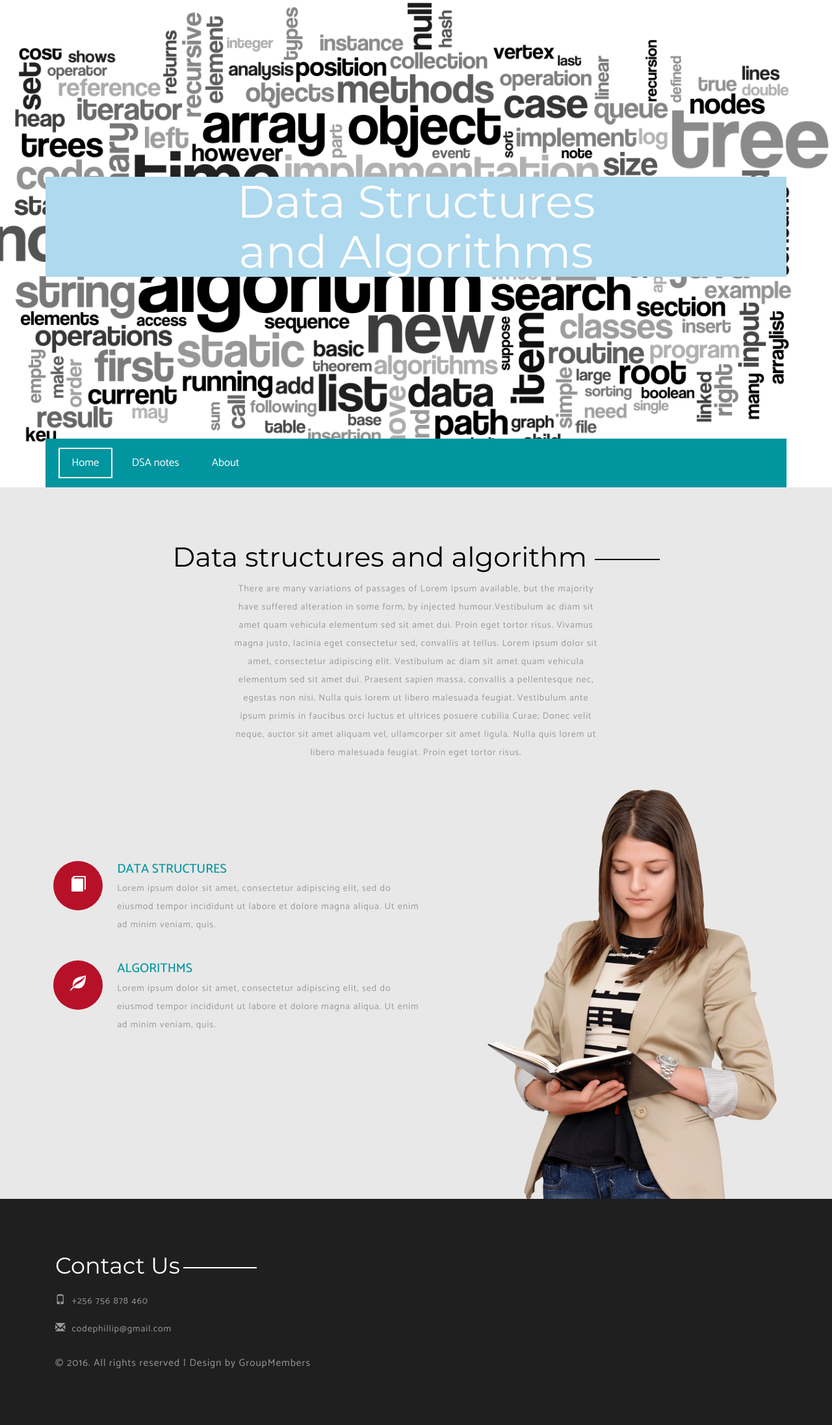
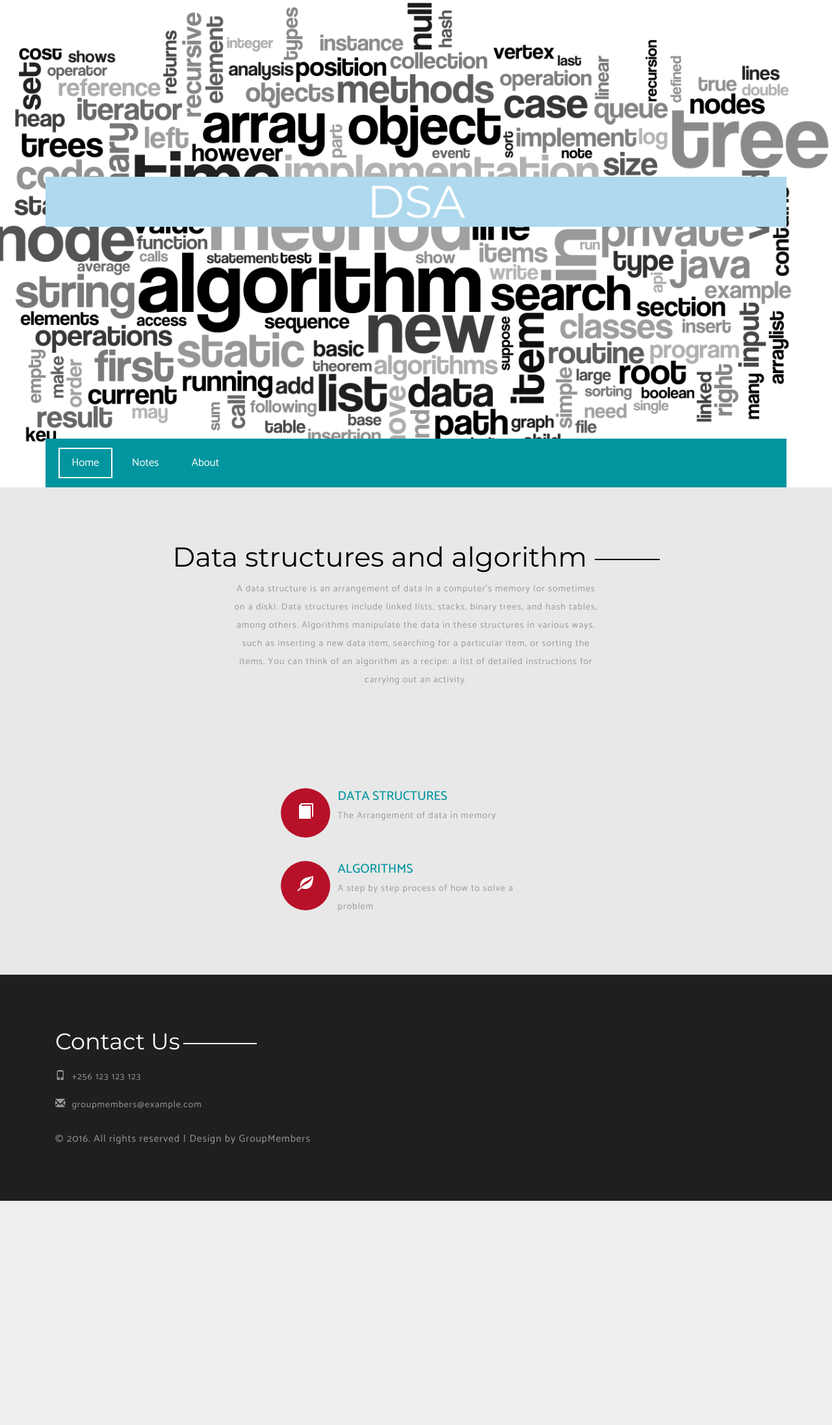
Before and after one commit to codephillip/dsa_work, a Django app: page / in a window 1280 px wide. Shown: the whole page at 65% size. After the commit the page ends 1848 px from the top, so only its background shows below. Run offline with Django 3.2, Linux system fonts and the light colour scheme; some libraries are stand-ins or nearby versions.

Commit message:
added content to index, positioned items

```diff
--- a/myapp/static/css/style.css
+++ b/myapp/static/css/style.css
@@ -2265,3 +2265,11 @@ div#bs-example-navbar-collapse-1 {
 .background-text {
     background-color: #afd9ee;
 }
+
+.dsa-margin {
+    margin-left: 350px;
+}
+
+.dsa-margin2 {
+    margin-left: 20px;
+}
--- a/templates/about.html
+++ b/templates/about.html
@@ -16,7 +16,7 @@
             <h3>Group Members</h3>
 
             {% for member in members %}
-                <div class=" test-grid-1">
+                <div class=" test-grid-1 dsa-margin">
                     <div class="col-md-6 test-wrapper">
                         <img src="{% static 'images/avatar5.png' %}" alt="" class="img-responsive">
                         <div class="test-grid">
--- a/templates/base.html
+++ b/templates/base.html
@@ -40,7 +40,7 @@ Smartphone Compatible web template, free webdesigns for Nokia, Samsung, LG, Sony
     <div class="banner">
         <div class="container">
             <div class="banner-text background-text">
-                <h2>Data Structures <br>and Algorithms</h2>
+                <h2>DSA</h2>
             </div>
         </div>
     </div>
@@ -63,7 +63,7 @@ Smartphone Compatible web template, free webdesigns for Nokia, Samsung, LG, Sony
                     <div class="collapse navbar-collapse" id="bs-example-navbar-collapse-1">
                         <ul class="nav navbar-nav cl-effect-8">
                             <li><a class="active" href="{% url 'index' %}">Home</a></li>
-                            <li><a href="{% url 'dsa_notes' %}">DSA notes</a></li>
+                            <li><a href="{% url 'dsa_notes' %}">Notes</a></li>
                             <li><a href="{% url 'about' %}">About</a></li>
                         </ul>
                     </div><!-- /.navbar-collapse -->
@@ -81,13 +81,13 @@ Smartphone Compatible web template, free webdesigns for Nokia, Samsung, LG, Sony
 <!--footer-->
 <div class="footer">
     <div class="container">
-
         <div class="col-md-6 footer-right">
             <h3>Contact Us</h3>
             <ul class="con-icons">
-                <li><span class="glyphicon glyphicon-phone" aria-hidden="true"></span>+256 756 878 460</li>
-                <li><a href="mailto:codephillip@gmail.com"><span class="glyphicon glyphicon-envelope"
-                                                            aria-hidden="true"></span>codephillip@gmail.com</a></li>
+                <li><span class="glyphicon glyphicon-phone" aria-hidden="true"></span>+256 123 123 123</li>
+                <li><a href="mailto:groupmembers@example.com"><span class="glyphicon glyphicon-envelope"
+                                                                    aria-hidden="true"></span>groupmembers@example.com</a>
+                </li>
             </ul>
             <!--            todo add group name-->
             <p class="copy-right">© 2016. All rights reserved | Design by GroupMembers</p>
--- a/templates/index.html
+++ b/templates/index.html
@@ -6,30 +6,22 @@
         <div class="container">
             <div class="service-head">
                 <h3>Data structures and algorithm</h3>
-                <p> There are many variations of passages of Lorem Ipsum available, but the majority have suffered
-                    alteration in some form, by injected humour.Vestibulum ac diam sit amet quam vehicula elementum sed
-                    sit
-                    amet dui. Proin eget tortor risus. Vivamus magna justo, lacinia eget consectetur sed, convallis at
-                    tellus. Lorem ipsum dolor sit amet, consectetur adipiscing elit. Vestibulum ac diam sit amet quam
-                    vehicula elementum sed sit amet dui. Praesent sapien massa, convallis a pellentesque nec, egestas
-                    non
-                    nisi. Nulla quis lorem ut libero malesuada feugiat. Vestibulum ante ipsum primis in faucibus orci
-                    luctus
-                    et ultrices posuere cubilia Curae; Donec velit neque, auctor sit amet aliquam vel, ullamcorper sit
-                    amet
-                    ligula. Nulla quis lorem ut libero malesuada feugiat. Proin eget tortor risus.</p>
+                <p> A data structure is
+                    an arrangement of data in a computer’s memory (or sometimes on a disk). Data
+                    structures include linked lists, stacks, binary trees, and hash tables, among others.
+                    Algorithms manipulate the data in these structures in various ways, such as inserting a
+                    new data item, searching for a particular item, or sorting the items. You can think of an
+                    algorithm as a recipe: a list of detailed instructions for carrying out an activity.</p>
             </div>
-            <div class="servies-top">
+            <div class="servies-top dsa-margin">
                 <div class="col-md-7 us-ser">
                     <div class=" why-choose">
                         <div class=" hi-icon-effect-2 hi-icon-effect-2a">
                             <a href="#set-6" class="hi-icon  glyphicon glyphicon-book"></a>
                         </div>
-                        <div class="ser-top ">
+                        <div class="ser-top dsa-margin2">
                             <h5>Data Structures</h5>
-                            <p>Lorem ipsum dolor sit amet, consectetur adipiscing elit, sed do eiusmod tempor incididunt
-                                ut
-                                labore et dolore magna aliqua. Ut enim ad minim veniam, quis.</p>
+                            <p>The Arrangement of data in memory</p>
                         </div>
                         <div class="clearfix"></div>
                     </div>
@@ -37,19 +29,15 @@
                         <div class=" hi-icon-effect-2 hi-icon-effect-2a">
                             <a href="#set-6" class="hi-icon  glyphicon glyphicon-leaf"></a>
                         </div>
-                        <div class="ser-top">
+                        <div class="ser-top dsa-margin2">
                             <h5>Algorithms</h5>
-                            <p>Lorem ipsum dolor sit amet, consectetur adipiscing elit, sed do eiusmod tempor incididunt
-                                ut
-                                labore et dolore magna aliqua. Ut enim ad minim veniam, quis.</p>
+                            <p>A step by step process of how to solve a problem</p>
                         </div>
                         <div class="clearfix"></div>
                     </div>
 
                 </div>
-                <div class="col-md-5 service-mid">
-                    <img src="{% static 'images/co.png' %}" alt="" class="img-responsive">
-                </div>
+
                 <div class="clearfix"></div>
             </div>
         </div>
```
Also changed, not shown: templates/base2.html (+6 -6 lines).
